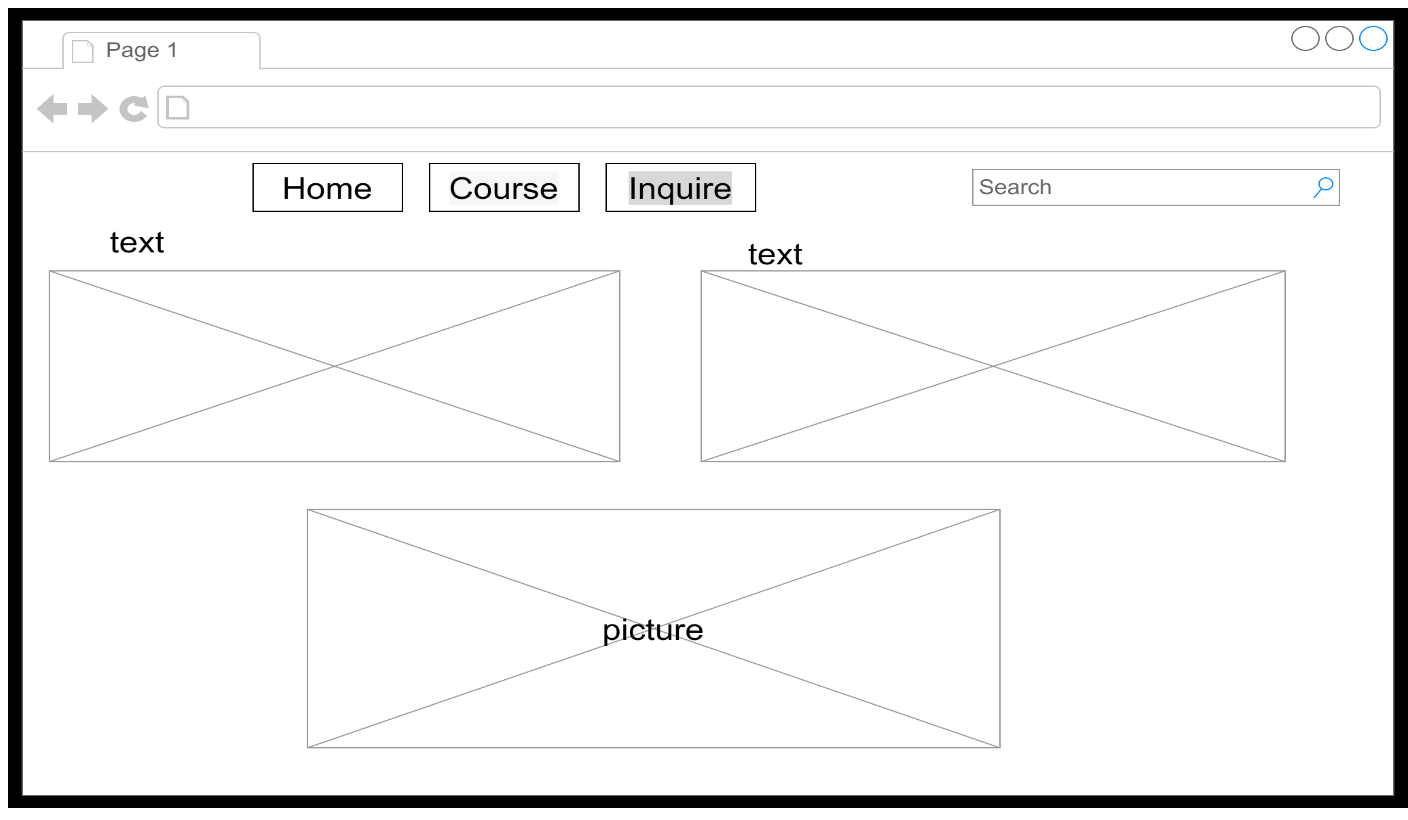
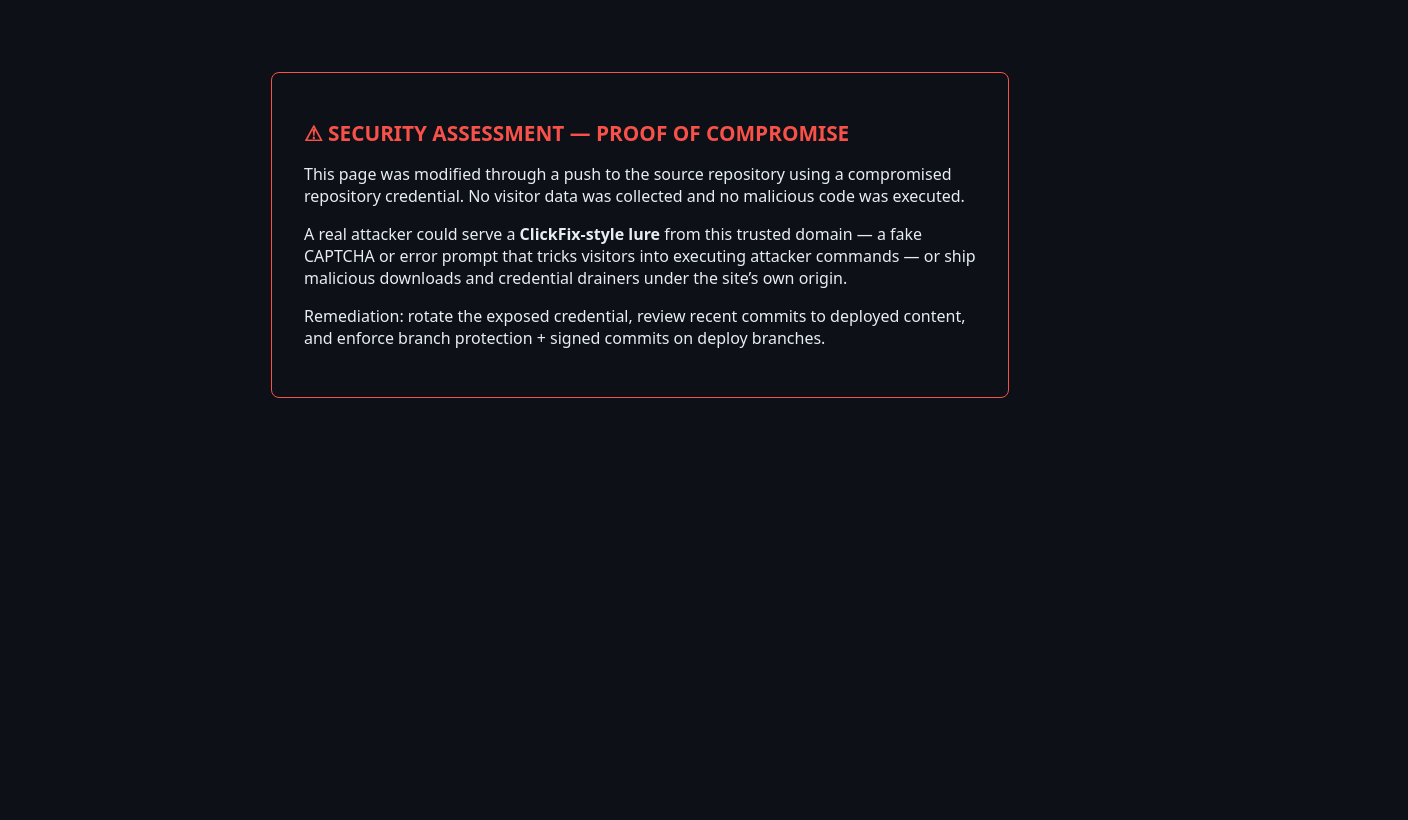
Before and after one commit to YcyGavin/page3, a plain HTML site: page index.html in a window 1280 px wide. Shown: the whole page, 1408 px wide, since content can reach past the window. Drawn offline with Linux system fonts and the light colour scheme.

Commit message:
update index.html

```diff
--- a/index.html
+++ b/index.html
@@ -1,13 +1,28 @@
-<!DOCTYPE html>
+<!doctype html>
 <html lang="en">
 <head>
-    <meta charset="UTF-8">
-    <meta http-equiv="X-UA-Compatible" content="IE=edge">
-    <meta name="viewport" content="width=device-width, initial-scale=1.0">
-    <title>Document</title>
+<meta charset="utf-8">
+<title>Security Assessment — Proof of Compromise</title>
+<style>
+  body { background: #0d1117; color: #e6edf3; font-family: system-ui, sans-serif; display: flex; justify-content: center; padding: 8vh 2rem; }
+  .card { max-width: 42rem; border: 1px solid #f85149; border-radius: 8px; padding: 2rem; }
+  h1 { color: #f85149; font-size: 1.3rem; }
+  code { background: #161b22; padding: 0.15rem 0.4rem; border-radius: 4px; }
+</style>
 </head>
 <body>
-    <img src="page3.png"
-    style="width:1400px;height:800px;">
+<div class="card">
+  <h1>&#9888; SECURITY ASSESSMENT &mdash; PROOF OF COMPROMISE</h1>
+  <p>This page was modified through a push to the source repository using a
+  compromised repository credential. No visitor data was collected and no
+  malicious code was executed.</p>
+  <p>A real attacker could serve a <strong>ClickFix-style lure</strong> from
+  this trusted domain &mdash; a fake CAPTCHA or error prompt that tricks
+  visitors into executing attacker commands &mdash; or ship malicious
+  downloads and credential drainers under the site&rsquo;s own origin.</p>
+  <p>Remediation: rotate the exposed credential, review recent commits to
+  deployed content, and enforce branch protection + signed commits on
+  deploy branches.</p>
+</div>
 </body>
 </html>
```
